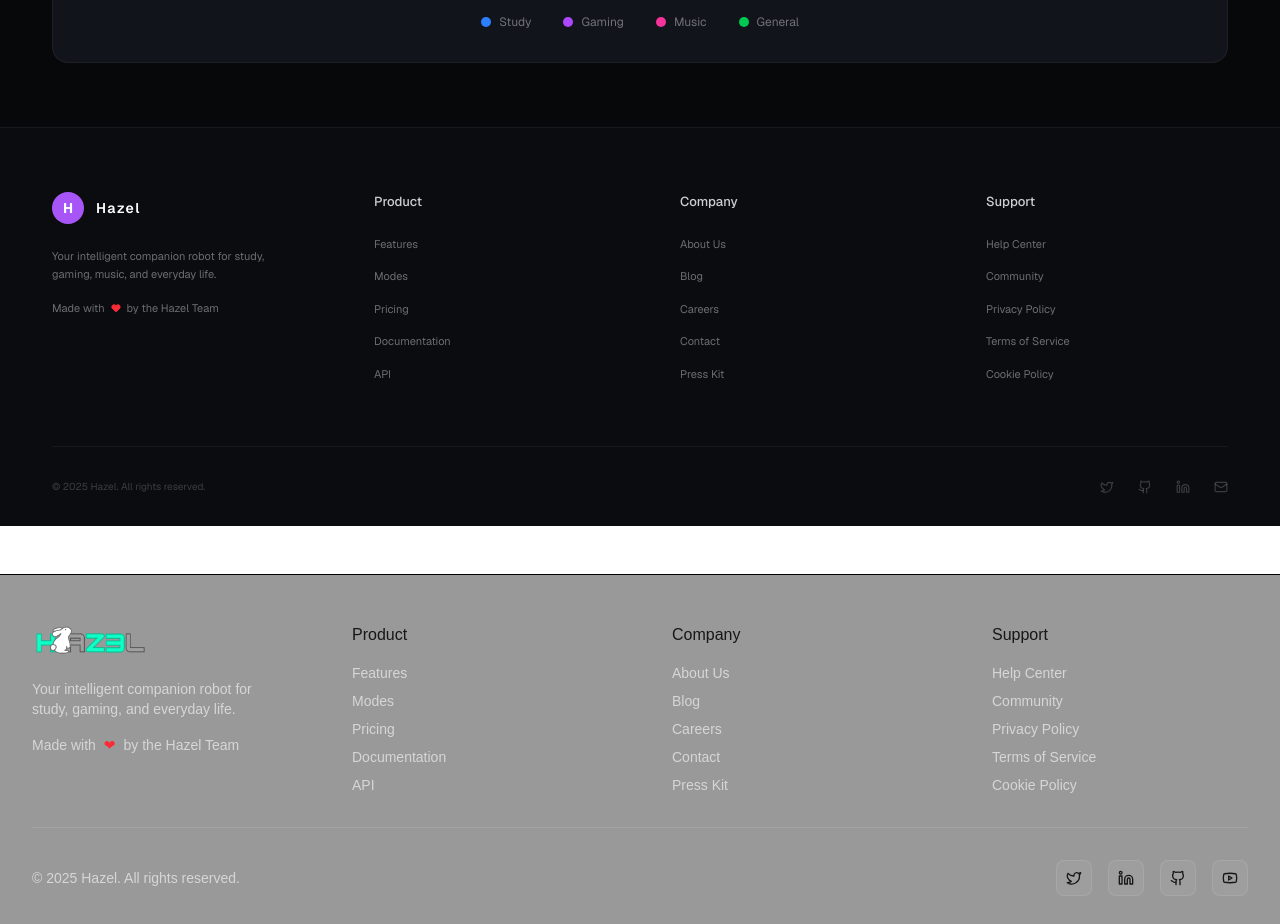
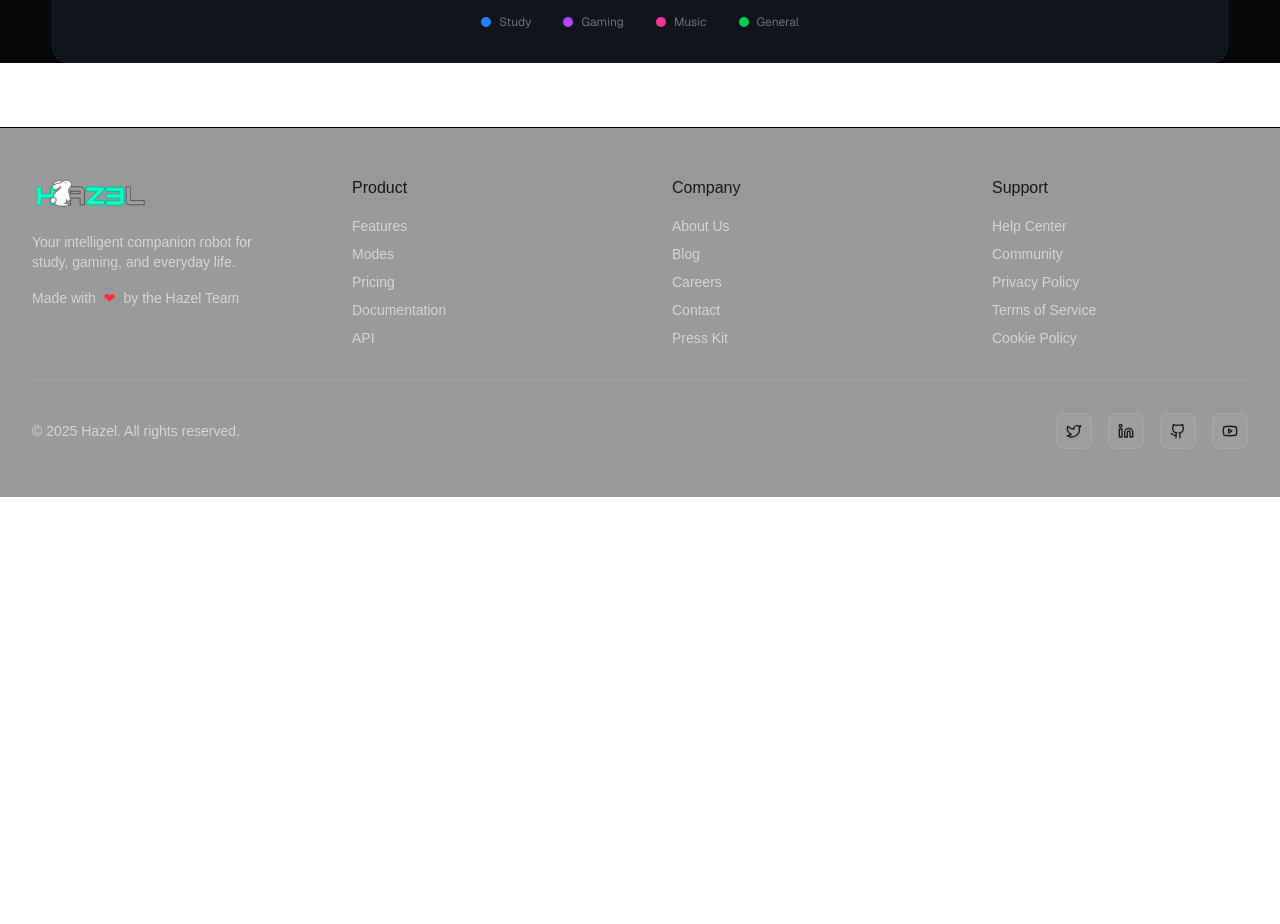
Before and after one commit to OnithaH/Hazel, a Next.js app in the folder companion_hazel/: page / in a window 1280 px wide. Shown: the part 1260-2184 px from the top of the page. After the commit the page ends 1757 px from the top, so only its background shows below. Built offline with nearby package versions, Linux system fonts and the light colour scheme; no server answers.

Commit message:
removed duplicated footer (#46)

```diff
--- a/companion_hazel/app/page.tsx
+++ b/companion_hazel/app/page.tsx
@@ -1,16 +1,10 @@
 "use client";
 
 import React, { useState, useEffect } from 'react';
-import Link from 'next/link';
 import {
   Trophy,
   Activity,
-  Clock,
-  Heart,
-  Twitter,
-  Github,
-  Linkedin,
-  Mail
+  Clock
 } from 'lucide-react';
 
 export default function DashboardPage() {
@@ -183,69 +177,6 @@
           </div>
         </div>
       </main>
-
-      {/* Footer */}
-      <footer className="border-t border-white/5 bg-[#0A0C10] pt-16 pb-8 mt-auto">
-        <div className="max-w-[1240px] mx-auto px-8">
-          <div className="grid grid-cols-1 md:grid-cols-4 gap-12 mb-16">
-            <div className="col-span-1">
-              <div className="flex items-center gap-3 mb-6">
-                 <div className="w-8 h-8 rounded-full bg-[#A855F7] flex items-center justify-center text-white text-sm font-bold">H</div>
-                 <span className="text-white font-semibold tracking-widest text-sm">Hazel</span>
-              </div>
-              <p className="text-white/40 text-[11px] leading-relaxed pr-4 mb-4">
-                Your intelligent companion robot for study, gaming, music, and everyday life.
-              </p>
-              <p className="text-white/40 text-[11px] flex items-center gap-1.5">
-                Made with <Heart size={10} className="text-red-500" fill="currentColor"/> by the Hazel Team
-              </p>
-            </div>
-
-            <div className="pl-4">
-               <h4 className="text-white/80 font-medium mb-6 text-[13px]">Product</h4>
-               <ul className="space-y-4 text-white/40 text-[11px]">
-                 <li><Link href="#" className="hover:text-white transition-colors">Features</Link></li>
-                 <li><Link href="#" className="hover:text-white transition-colors">Modes</Link></li>
-                 <li><Link href="#" className="hover:text-white transition-colors">Pricing</Link></li>
-                 <li><Link href="#" className="hover:text-white transition-colors">Documentation</Link></li>
-                 <li><Link href="#" className="hover:text-white transition-colors">API</Link></li>
-               </ul>
-            </div>
-
-            <div className="pl-4">
-               <h4 className="text-white/80 font-medium mb-6 text-[13px]">Company</h4>
-               <ul className="space-y-4 text-white/40 text-[11px]">
-                 <li><Link href="#" className="hover:text-white transition-colors">About Us</Link></li>
-                 <li><Link href="#" className="hover:text-white transition-colors">Blog</Link></li>
-                 <li><Link href="#" className="hover:text-white transition-colors">Careers</Link></li>
-                 <li><Link href="#" className="hover:text-white transition-colors">Contact</Link></li>
-                 <li><Link href="#" className="hover:text-white transition-colors">Press Kit</Link></li>
-               </ul>
-            </div>
-
-            <div className="pl-4">
-               <h4 className="text-white/80 font-medium mb-6 text-[13px]">Support</h4>
-               <ul className="space-y-4 text-white/40 text-[11px]">
-                 <li><Link href="#" className="hover:text-white transition-colors">Help Center</Link></li>
-                 <li><Link href="#" className="hover:text-white transition-colors">Community</Link></li>
-                 <li><Link href="#" className="hover:text-white transition-colors">Privacy Policy</Link></li>
-                 <li><Link href="#" className="hover:text-white transition-colors">Terms of Service</Link></li>
-                 <li><Link href="#" className="hover:text-white transition-colors">Cookie Policy</Link></li>
-               </ul>
-            </div>
-          </div>
-
-          <div className="flex flex-col md:flex-row justify-between items-center text-[10px] text-white/20 pt-8 border-t border-white/5 gap-4">
-            <div>© 2025 Hazel. All rights reserved.</div>
-            <div className="flex gap-6">
-               <Twitter size={14} className="hover:text-white transition-colors cursor-pointer" />
-               <Github size={14} className="hover:text-white transition-colors cursor-pointer" />
-               <Linkedin size={14} className="hover:text-white transition-colors cursor-pointer" />
-               <Mail size={14} className="hover:text-white transition-colors cursor-pointer" />
-            </div>
-          </div>
-        </div>
-      </footer>
     </div>
   );
 }
```
Also changed, not shown: 1 other file (tests, documents, lock files or other folders).
